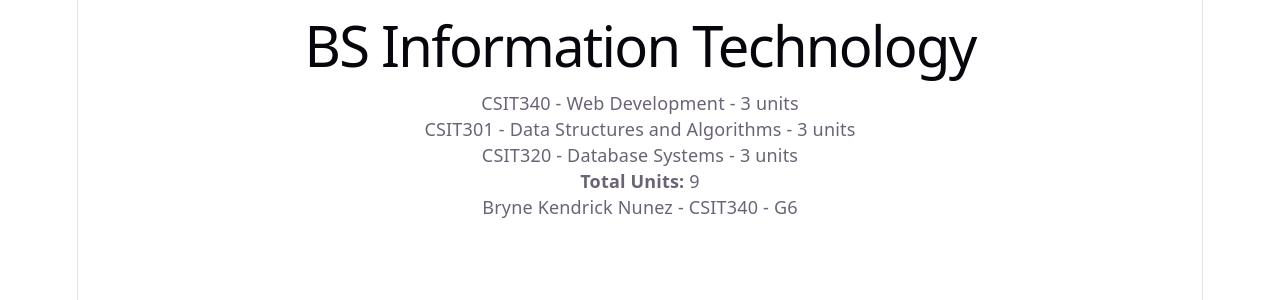
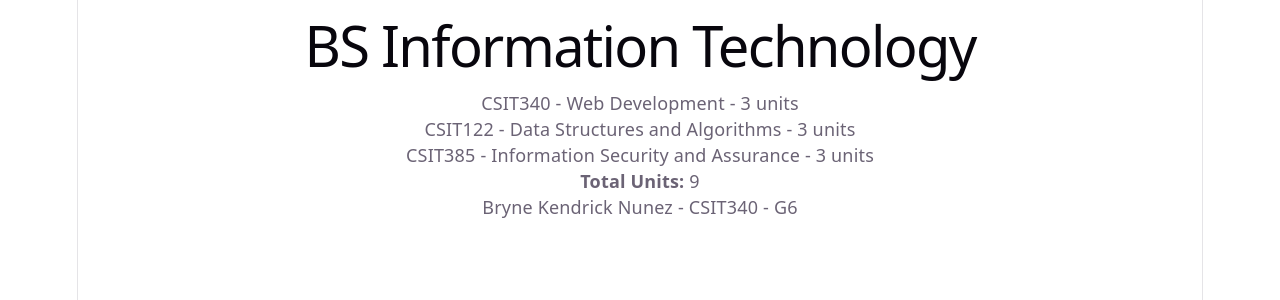
Before and after one commit to brynekendrick/CSIT340-G6-Lab3-Nunez, a React (Vite) app: page / in a window 1280 px wide. Shown: the top 300 px of the page. Built offline with nearby package versions, Linux system fonts and the light colour scheme.

Commit message:
1.4: course information step 4

```diff
--- a/src/App.jsx
+++ b/src/App.jsx
@@ -11,15 +11,16 @@ const Part = (props) => {
 const Content = (props) => {
   return (
     <div>
-      <Part part={props.part1} />
-      <Part part={props.part2} />
-      <Part part={props.part3} />
+      <Part part={props.parts[0]} />
+      <Part part={props.parts[1]} />
+      <Part part={props.parts[2]} />
     </div>
   )
 }
 
 const Total = (props) => {
-  return <p><strong>Total Units:</strong> {props.total}</p>
+  const totalUnits = props.parts[0].exercises + props.parts[1].exercises + props.parts[2].exercises
+  return <p><strong>Total Units:</strong> {totalUnits}</p>
 }
 
 const Footer = (props) => {
@@ -32,19 +33,20 @@ const Footer = (props) => {
 
 const App = () => {
   const course = 'BS Information Technology'
-
-  const part1 = {
-    name: 'CSIT340 - Web Development',
-    exercises: 3
-  }
-  const part2 = {
-    name: 'CSIT301 - Data Structures and Algorithms',
-    exercises: 3
-  }
-  const part3 = {
-    name: 'CSIT320 - Database Systems',
-    exercises: 3
-  }
+  const parts = [
+    {
+      name: 'CSIT340 - Web Development',
+      exercises: 3
+    },
+    {
+      name: 'CSIT122 - Data Structures and Algorithms',
+      exercises: 3
+    },
+    {
+      name: 'CSIT385 - Information Security and Assurance',
+      exercises: 3
+    }
+  ]
 
   const student = {
     fullName: 'Bryne Kendrick Nunez',
@@ -55,8 +57,8 @@ const App = () => {
   return (
     <div>
       <Header course={course} />
-      <Content part1={part1} part2={part2} part3={part3} />
-      <Total total={part1.exercises + part2.exercises + part3.exercises} />
+      <Content parts={parts} />
+      <Total parts={parts} />
       <Footer
         fullName={student.fullName}
         courseCode={student.courseCode}
```
